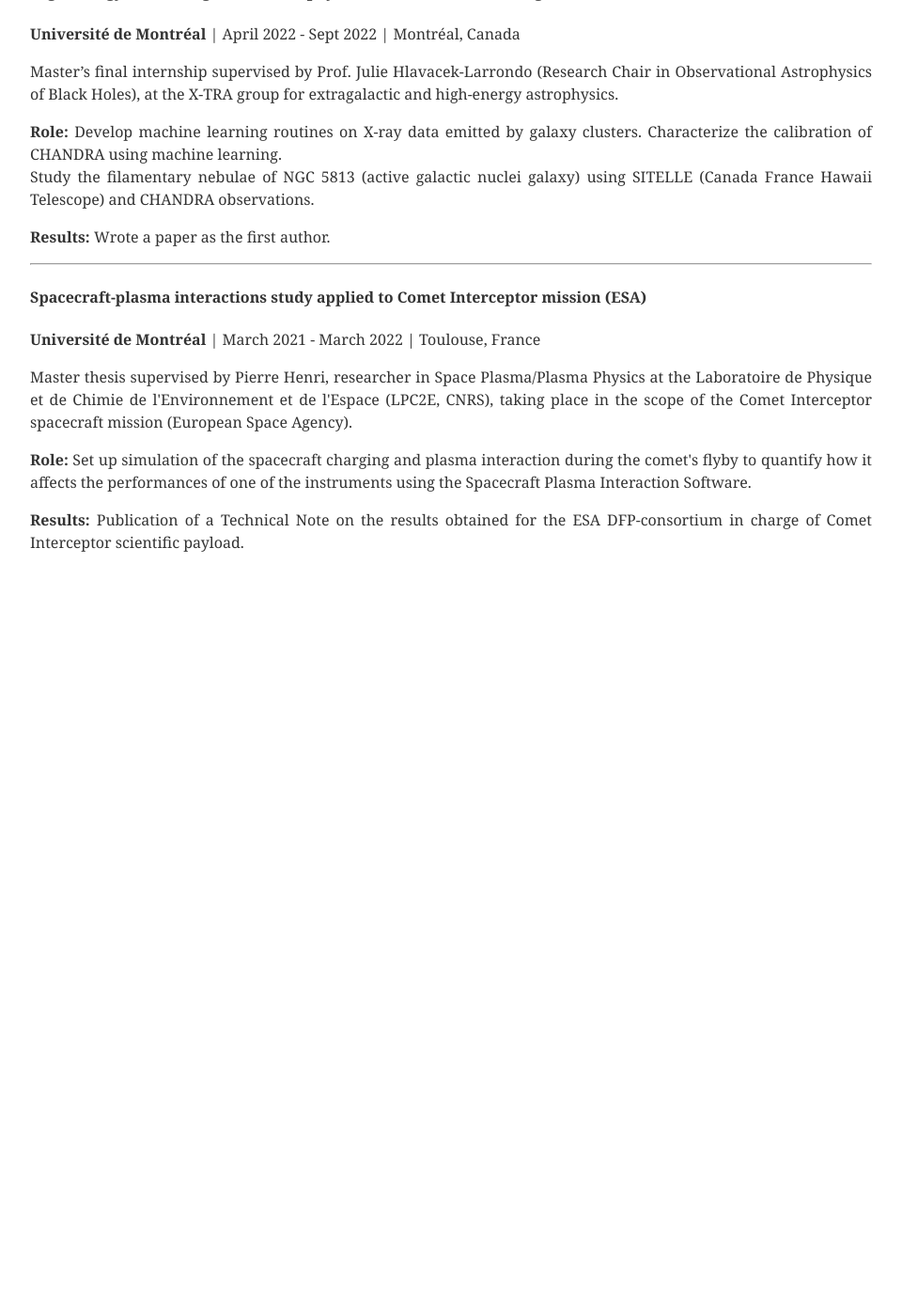
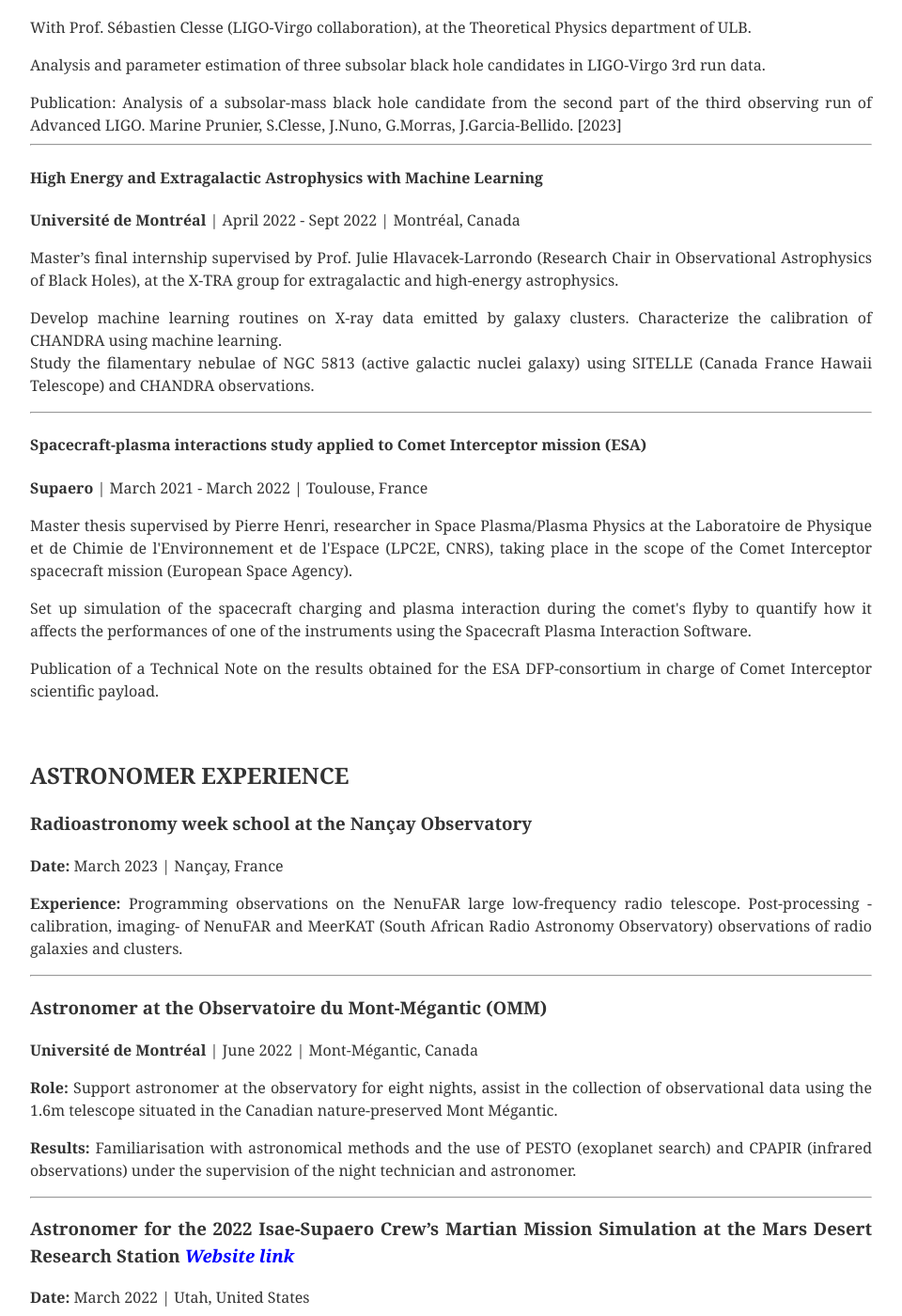
Before and after one commit to MarinePrunier/MarinePrunier.github.io, a Jekyll site: the page built from research.html, in a window 1280 px wide and 1400 px high, scrolled down 997 px. Shown: the whole window at 94% size, without its empty margins (160-1120 px from the left). Built offline with Jekyll 4.4.1, drawn with Linux system fonts in a browser that asks for light colours; before the commit the page ends 1627 px from its top, so only the background shows below that; some of the changed text lies outside the part shown.

Commit message:
Updates_index

```diff
--- a/_includes/nav.html
+++ b/_includes/nav.html
@@ -1,7 +1,10 @@
 <nav>
     <ul>
         <li><a href="../">About</a></li>
+        <li><a href="../research/">Research</a></li>
         <li><a href="../cv/">CV</a></li>
+        <li><a href="../outreach/">Outreach</a></li>
+        <li><a href="../mars_mission/">Mars Mission</a></li>
         <li><a href="../contact/">Contact</a></li>
     </ul>
 </nav>
--- a/research.html
+++ b/research.html
@@ -27,26 +28,63 @@
         <li>Numerical Simulation</li>
     </ul>
 
-    <h3>Experience:</h3>
+    <h4>Subsolar Black Hole Hunt in the LIGO-Virgo 3rd Observation Run</h4>
+    <p><strong>Université Libre de Bruxelles (ULB)</strong> | March 2023 - June 2023 | Bruxelles, Belgium</p>
+    <p>With Prof. Sébastien Clesse (LIGO-Virgo collaboration), at the Theoretical Physics department of ULB.</p>
+    <p>Analysis and parameter estimation of three subsolar black hole candidates in LIGO-Virgo 3rd run data.</p>
+    Publication: Analysis of a subsolar-mass black hole candidate from the second part
+    of the third observing run of Advanced LIGO. Marine Prunier,
+     S.Clesse, J.Nuno, G.Morras, J.Garcia-Bellido. [2023]
+    <hr>
 
     <h4>High Energy and Extragalactic Astrophysics with Machine Learning</h4>
     <p><strong>Université de Montréal</strong> | April 2022 - Sept 2022 | Montréal, Canada</p>
     <p>Master’s final internship supervised by Prof. Julie Hlavacek-Larrondo (Research Chair in Observational Astrophysics of Black Holes), at the X-TRA group for extragalactic and high-energy astrophysics.</p>
-
-    <p><strong>Role:</strong> Develop machine learning routines on X-ray data emitted by galaxy clusters. Characterize the calibration of CHANDRA using machine learning. <br>
+    <p>Develop machine learning routines on X-ray data emitted by galaxy clusters. Characterize the calibration of CHANDRA using machine learning. <br>
     Study the filamentary nebulae of NGC 5813 (active galactic nuclei galaxy) using SITELLE (Canada France Hawaii Telescope) and CHANDRA observations.</p>
-
-    <p><strong>Results:</strong> Wrote a paper as the first author.</p>
 
     <hr>
 
     <h4>Spacecraft-plasma interactions study applied to Comet Interceptor mission (ESA)</h4>
-    <p><strong>Université de Montréal</strong> | March 2021 - March 2022 | Toulouse, France</p>
+    <p><strong>Supaero</strong> | March 2021 - March 2022 | Toulouse, France</p>
     <p>Master thesis supervised by Pierre Henri, researcher in Space Plasma/Plasma Physics at the Laboratoire de Physique et de Chimie de l'Environnement et de l'Espace (LPC2E, CNRS), taking place in the scope of the Comet Interceptor spacecraft mission (European Space Agency).</p>
+    <p>Set up simulation of the spacecraft charging and plasma interaction during the comet's flyby to quantify how it affects the performances of one of the instruments using the Spacecraft Plasma Interaction Software.</p>
+    <p>Publication of a Technical Note on the results obtained for the ESA DFP-consortium in charge of Comet Interceptor scientific payload.</p>
 
-    <p><strong>Role:</strong> Set up simulation of the spacecraft charging and plasma interaction during the comet's flyby to quantify how it affects the performances of one of the instruments using the Spacecraft Plasma Interaction Software.</p>
 
-    <p><strong>Results:</strong> Publication of a Technical Note on the results obtained for the ESA DFP-consortium in charge of Comet Interceptor scientific payload.</p>
 
-</body>
-</html>
+    <head>
+        <meta charset="UTF-8">
+        <meta name="viewport" content="width=device-width, initial-scale=1.0">
+        <title>Astronomer Experience</title>
+    </head>
+    <body>
+
+        <h2>ASTRONOMER EXPERIENCE</h2>
+
+        <h3>Radioastronomy week school at the Nançay Observatory</h3>
+        <p><strong>Date:</strong> March 2023 | Nançay, France</p>
+        <p><strong>Experience:</strong> Programming observations on the NenuFAR large low-frequency radio telescope. Post-processing -calibration, imaging- of NenuFAR and MeerKAT (South African Radio Astronomy Observatory) observations of radio galaxies and clusters.</p>
+
+        <hr>
+
+        <h3>Astronomer at the Observatoire du Mont-Mégantic (OMM)</h3>
+        <p><strong>Université de Montréal</strong> | June 2022 | Mont-Mégantic, Canada</p>
+        <p><strong>Role:</strong> Support astronomer at the observatory for eight nights, assist in the collection of observational data using the 1.6m telescope situated in the Canadian nature-preserved Mont Mégantic.</p>
+        <p><strong>Results:</strong> Familiarisation with astronomical methods and the use of PESTO (exoplanet search) and CPAPIR (infrared observations) under the supervision of the night technician and astronomer.</p>
+
+        <hr>
+
+        <h3>Astronomer for the 2022 Isae-Supaero Crew’s Martian Mission Simulation at the Mars Desert Research Station <a href="https://mars.bde-supaero.fr/en/" style="color: blue; text-decoration: none;" target="_blank"><em>Website link</em></a></h3>
+        <p><strong>Date:</strong> March 2022 | Utah, United States</p>
+        <p>Organizer and participant of a 3-week Martian mission simulation at the Mars Desert Research Station.</p>
+
+        <ul>
+            <li><strong>Mission preparation (1 year):</strong> Experiments with French research laboratories (CNRS, CNES), companies, and startups specialized in different scientific fields applied to space (telecommunications, astronomy, medicine, human factors). Fundraising for the mission (18,000 dollars) through sponsorship, grants, and partnership.</li>
+            <li><strong>Status in the crew:</strong> Crew Astronomer - operation of the station’s telescopes for sun observation and astronomy research (exoplanet detection using transit method) during the mission.</li>
+        </ul>
+
+        <p><strong>Results:</strong> Several publications, and mission results sent to research labs in partnership with the mission.</p>
+
+    </body>
+    </html>
```
Also changed, not shown: other parts of research.html (+3 -2 lines).
